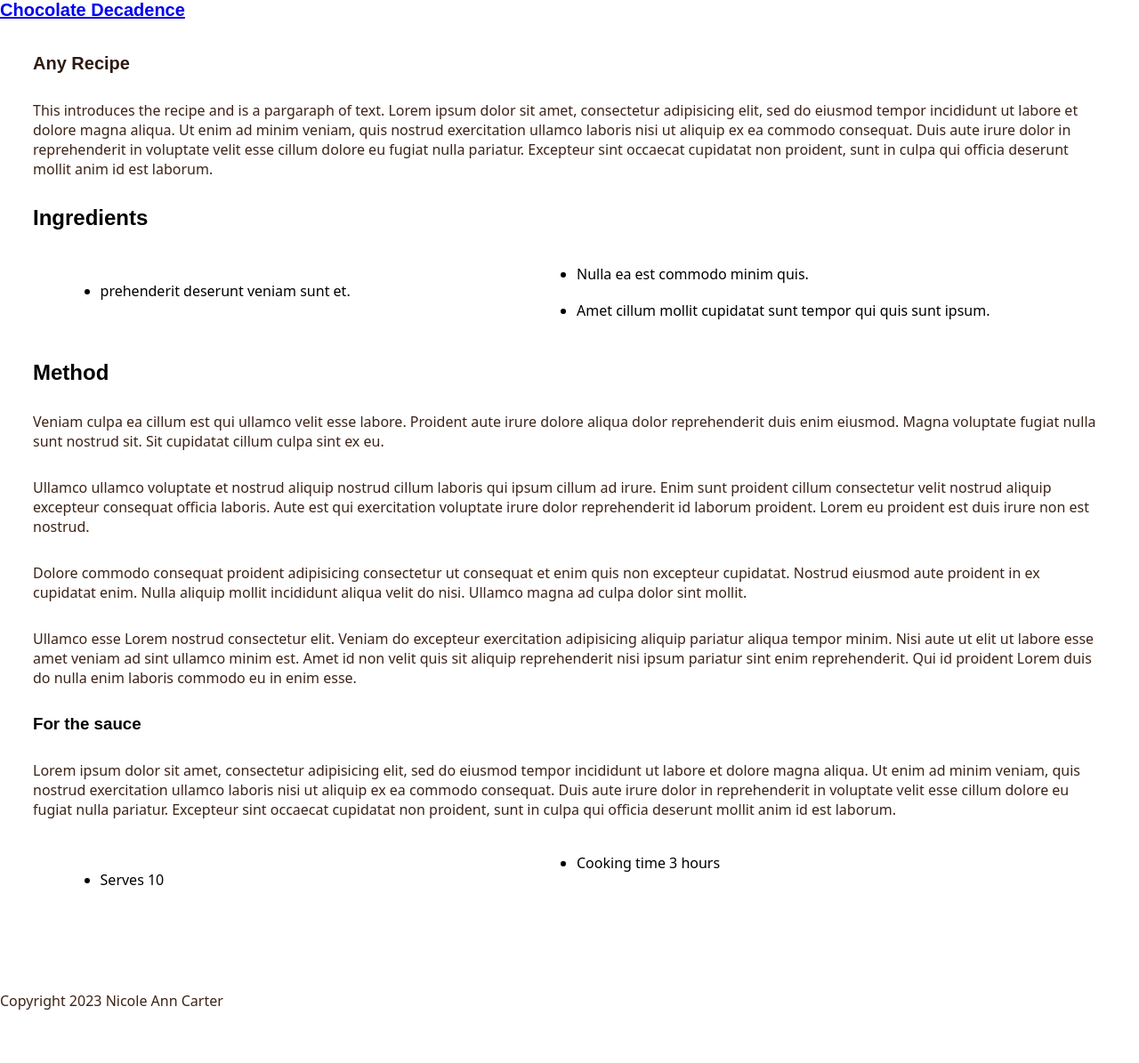
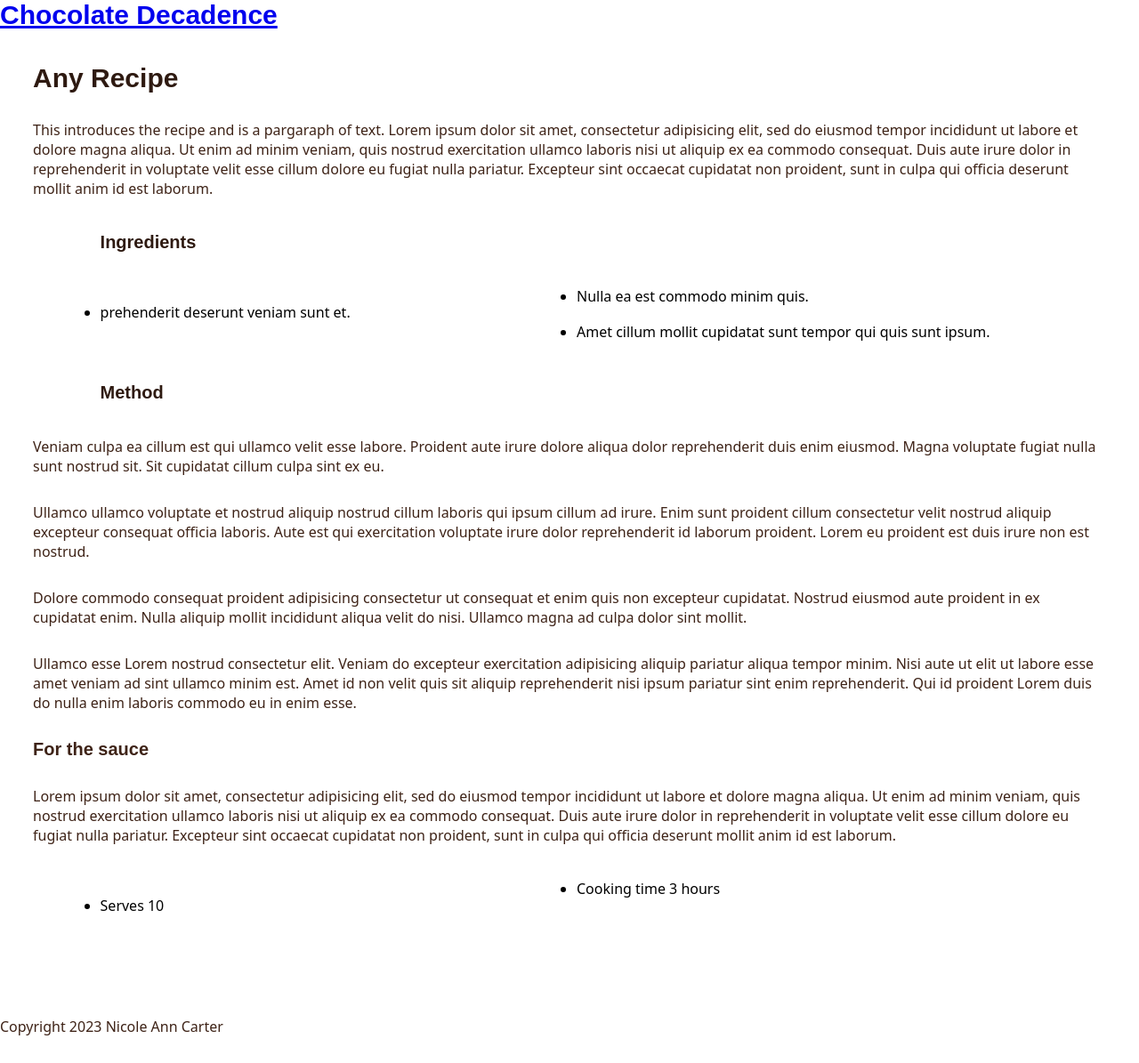
Before and after one commit to nicoleanncarter/recipes, a Jekyll site: the page built from _recipes/recipe2.md, in a window 1280 px wide. Shown: the whole page at 89% size. Built offline with Jekyll 4.4.1, drawn with Linux system fonts in a browser that asks for light colours; before the commit the page ends 1166 px from its top, so only the background shows below that.

Commit message:
Update recipes.css

```diff
--- a/styles/recipes.css
+++ b/styles/recipes.css
@@ -22,8 +22,29 @@ background-color: white;
 h1 {
   text-align: left;
   font-family: fantasy;
-  font-size: 20px;
+  font-size: 30px;
   color:rgb(46, 26, 17);
+  }
+
+h2  {
+color: rgb(46, 26, 17);
+margin-bottom: 1cm;
+margin-top: 1cm;
+margin-left: 2cm;
+margin-right: 2cm;
+font-size:  20px;
+font-family: fantasy;
+text-align: left;
+}
+
+h3  {
+  color: rgb(62, 35, 23);
+  margin-bottom: 12px;
+  margin-top: 12px;
+  margin-left: 0cm;
+  margin-right: 2cm;
+  font-family: fantasy;
+  font-size:  20px;
   }
 
 p {
```
